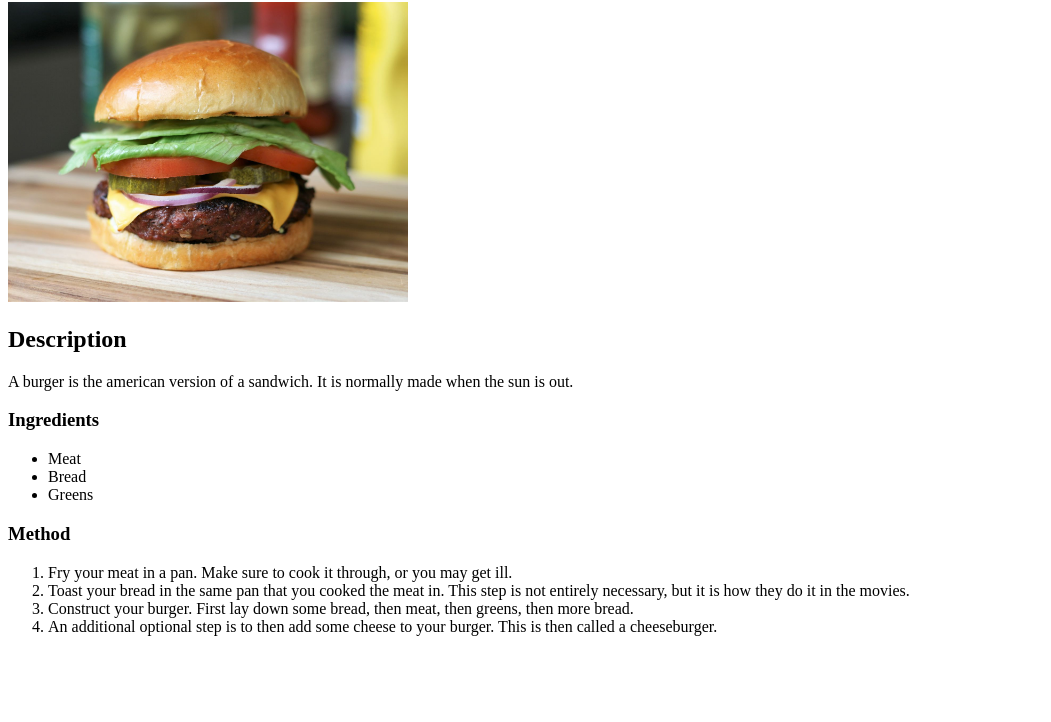
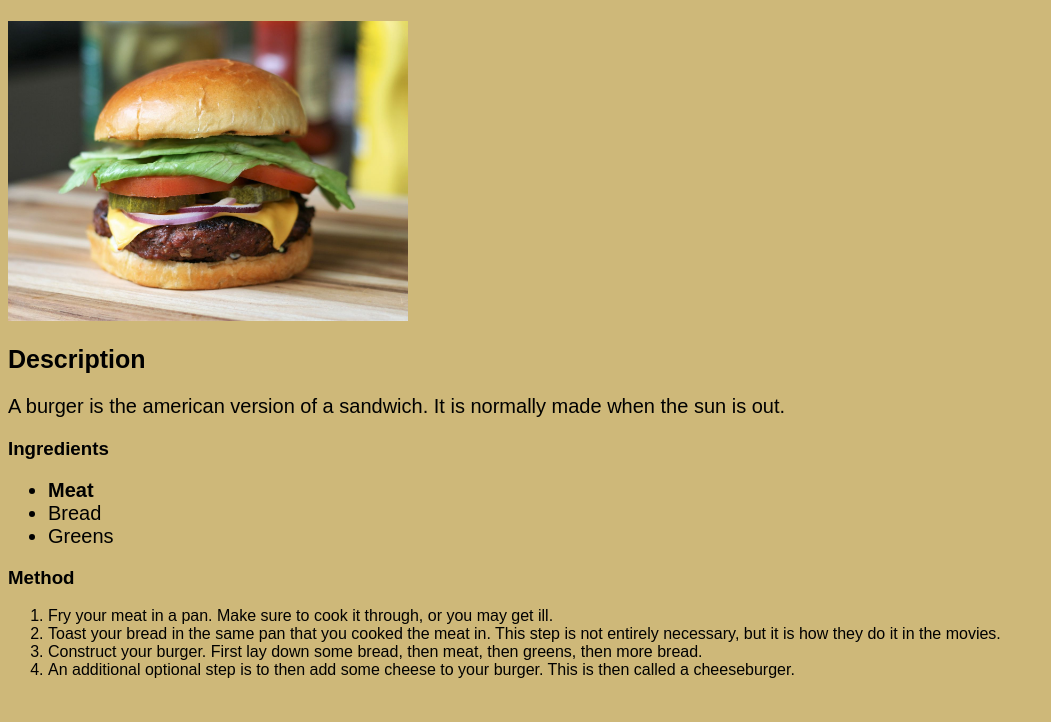
Before and after one commit to ben-d-g/odin-recipes, a plain HTML site: page recipes/burger.html in a window 1280 px wide. Shown: the part 78-800 px from the top of the page, without its empty margins (0-1051 px from the left). Drawn offline with Linux system fonts and the light colour scheme.

Commit message:
Added styles to odin-recipes

```diff
--- a/recipes/burger.html
+++ b/recipes/burger.html
@@ -4,6 +4,7 @@
     <head>
         <meta charset="utf-8">
         <title>Burger</title>
+        <link rel = "stylesheet" href = "../styles.css">
     </head>
 
     <body>
@@ -15,8 +16,8 @@
         <p>A burger is the american version of a sandwich. It is normally made when the sun is out.</p>
 
         <h3>Ingredients</h3>
-        <ul>
-            <li>Meat</li>
+        <ul class = "ingredients">
+            <li class = "nonVegan">Meat</li>
             <li>Bread</li>
             <li>Greens</li>
         </ul>
--- /dev/null
+++ b/styles.css
@@ -0,0 +1,32 @@
+*{
+    background-color: rgb(206, 184, 121);
+    font-family: Arial, Helvetica, sans-serif;
+}
+
+h1{
+    font-size: 40px;
+}
+
+h2{
+    font-size: 30px;
+}
+
+h2{
+    font-size: 25px;
+}
+
+p{
+    font-size: 20px;
+}
+
+.ingredients li{
+    font-size: 20px;
+}
+
+#warning{
+    color: red;
+}
+
+.nonVegan{
+    font-weight: bold;
+}
```
Also changed, not shown: index.html (+1 -0 lines), recipes/crisps.html (+2 -1 lines), recipes/lasagna.html (+3 -2 lines), recipes/soup.html (+4 -1 lines).
